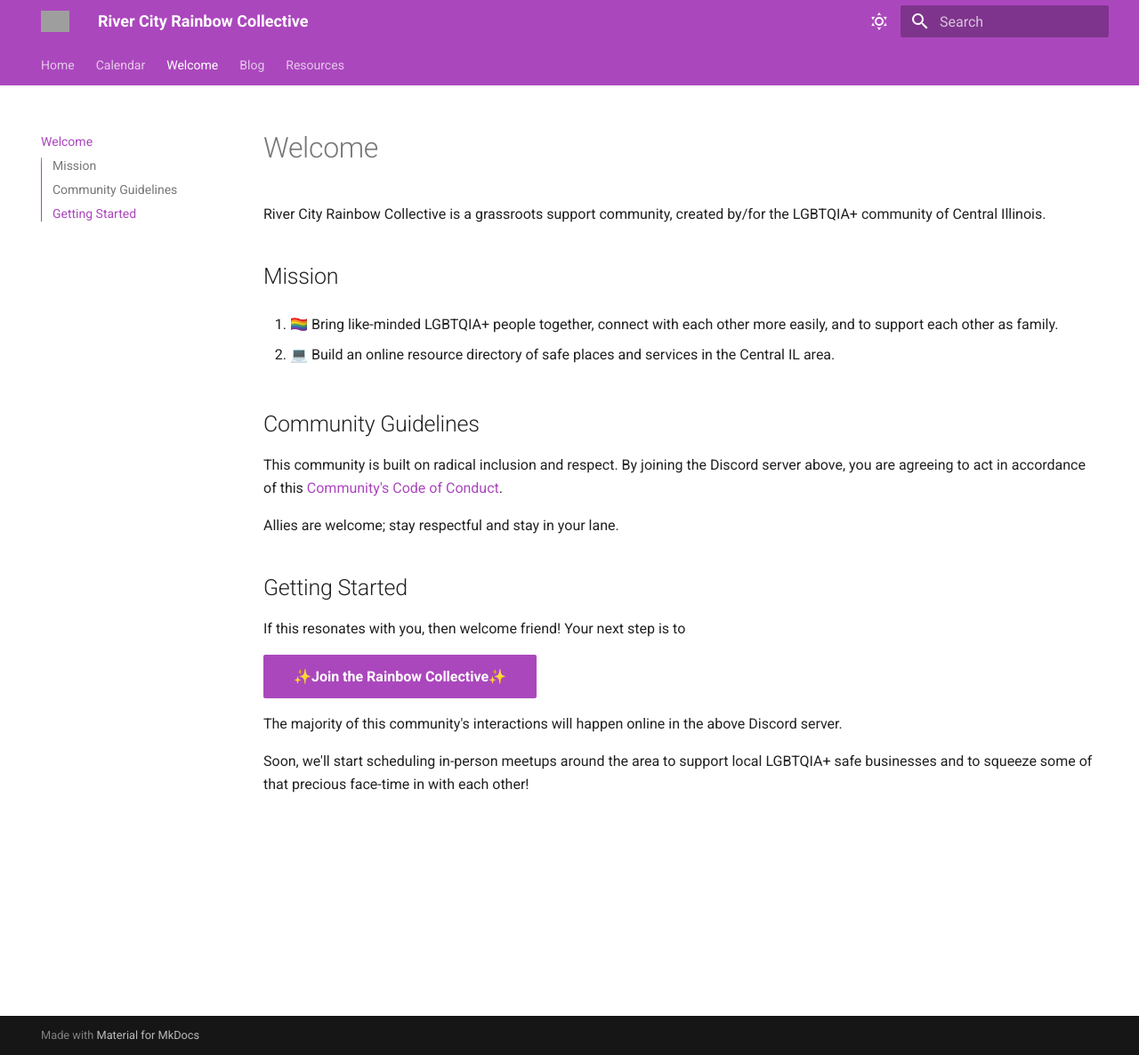
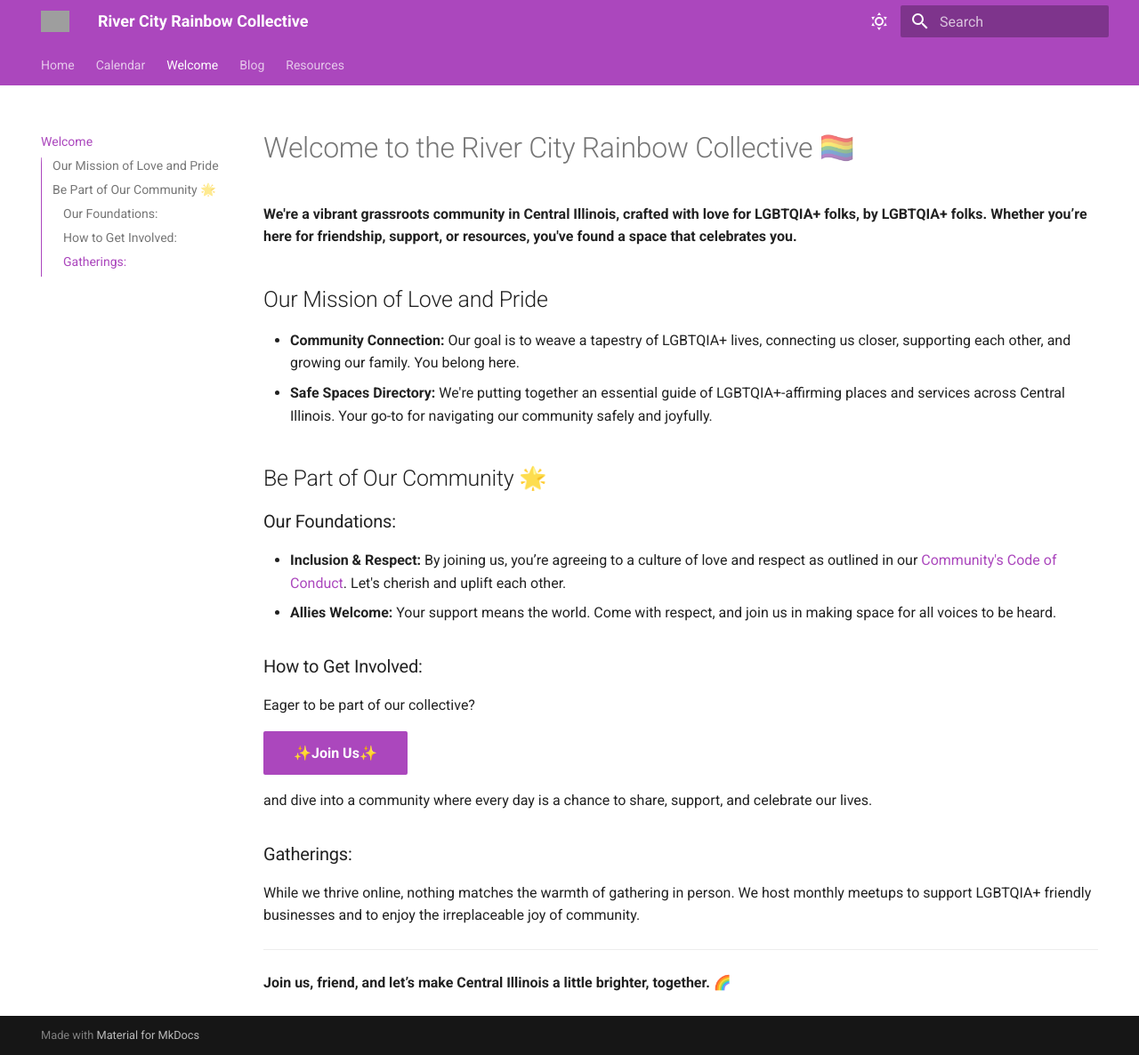
Before and after one commit to RiverCityRainbowCollective/website, an MkDocs documentation site: the page built from docs/welcome.md, in a window 1280 px wide and 1186 px high. Shown: the whole window at 89% size. Built offline with MkDocs 1.6.1 and Material for MkDocs 9.7.7, drawn with Linux system fonts in a browser that asks for light colours; grey boxes are pictures that could not be loaded.

Commit message:
Update welcome.md

```diff
--- a/docs/welcome.md
+++ b/docs/welcome.md
@@ -5,23 +5,32 @@ authors:
     - Sage Peterson
 date: 2023-04-20
 ---
-River City Rainbow Collective is a grassroots support community, created by/for the LGBTQIA+ community of Central Illinois.
 
-## Mission
-1. 🏳️‍🌈 Bring like-minded LGBTQIA+ people together, connect with each other more easily, and to support each other as family.
+# Welcome to the River City Rainbow Collective 🏳️‍🌈
 
-2. 💻 Build an online resource directory of safe places and services in the Central IL area.
+**We're a vibrant grassroots community in Central Illinois, crafted with love for LGBTQIA+ folks, by LGBTQIA+ folks. Whether you’re here for friendship, support, or resources, you've found a space that celebrates you.**
 
-## Community Guidelines
-This community is built on radical inclusion and respect. By joining the Discord server above, you are agreeing to act in accordance of this [Community's Code of Conduct](https://docs.google.com/document/d/1awLJuynv3JQL1heQZD68vdH7pKrl07bxmRv9hWzwdOQ/edit?usp=sharing).
+## Our Mission of Love and Pride
 
-Allies are welcome; stay respectful and stay in your lane.
+- **Community Connection:** Our goal is to weave a tapestry of LGBTQIA+ lives, connecting us closer, supporting each other, and growing our family. You belong here.
+- **Safe Spaces Directory:** We're putting together an essential guide of LGBTQIA+-affirming places and services across Central Illinois. Your go-to for navigating our community safely and joyfully.
 
-## Getting Started
-If this resonates with you, then welcome friend! Your next step is to
+## Be Part of Our Community 🌟
 
-[✨Join the Rainbow Collective✨](https://discord.gg/wUKaWazEn6#){ .md-button .md-button--primary }
+### Our Foundations:
+- **Inclusion & Respect:** By joining us, you’re agreeing to a culture of love and respect as outlined in our [Community's Code of Conduct](https://docs.google.com/document/d/1awLJuynv3JQL1heQZD68vdH7pKrl07bxmRv9hWzwdOQ/edit?usp=sharing). Let's cherish and uplift each other.
+- **Allies Welcome:** Your support means the world. Come with respect, and join us in making space for all voices to be heard.
 
-The majority of this community's interactions will happen online in the above Discord server.
+### How to Get Involved:
+Eager to be part of our collective?
 
-Soon, we'll start scheduling in-person meetups around the area to support local LGBTQIA+ safe businesses and to squeeze some of that precious face-time in with each other!
+[✨Join Us✨](https://discord.gg/wUKaWazEn6#){ .md-button .md-button--primary }
+
+and dive into a community where every day is a chance to share, support, and celebrate our lives.
+
+### Gatherings:
+While we thrive online, nothing matches the warmth of gathering in person. We host monthly meetups to support LGBTQIA+ friendly businesses and to enjoy the irreplaceable joy of community.
+
+---
+
+**Join us, friend, and let’s make Central Illinois a little brighter, together. 🌈**
```
